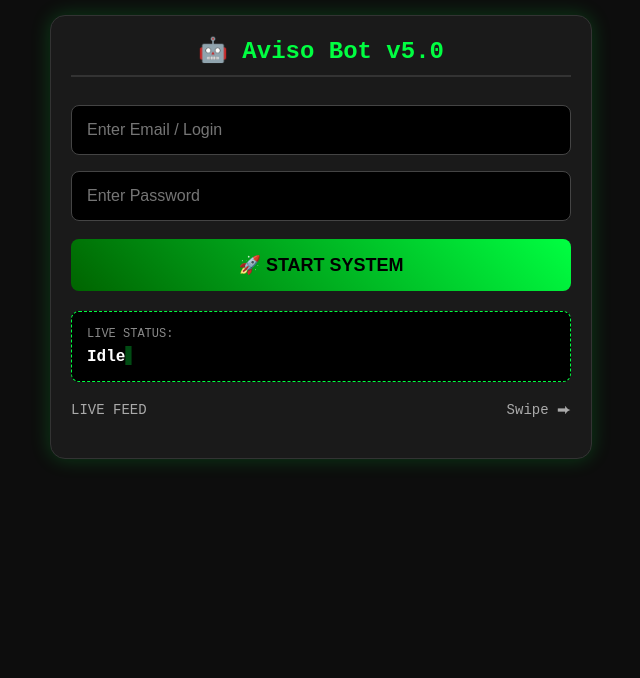
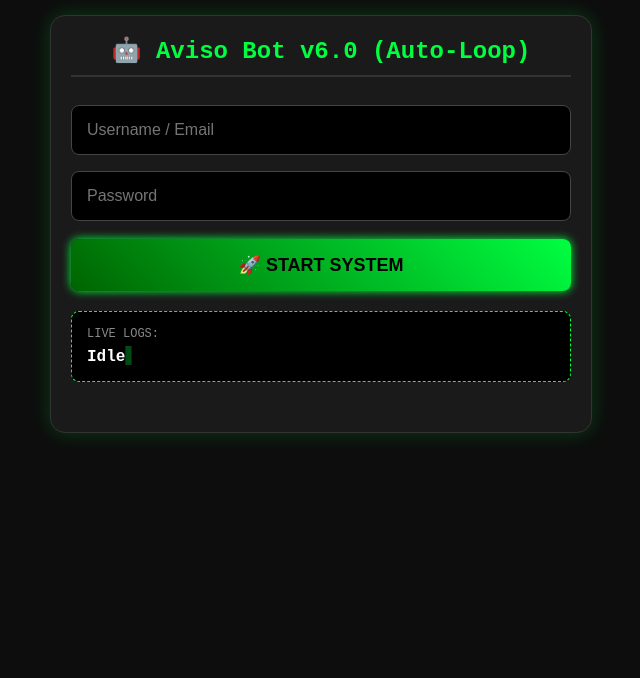
Before and after one commit to marslan-786/Aviso-2, a Flask app: page / in a window 1280 px wide. Shown: the top 678 px of the page, without its empty margins (319-959 px from the left). Run offline with Flask 3, Linux system fonts and the light colour scheme; data that the repository does not hold is empty.

Commit message:
Update index.html

```diff
--- a/templates/index.html
+++ b/templates/index.html
@@ -3,7 +3,7 @@
 <head>
     <meta charset="UTF-8">
     <meta name="viewport" content="width=device-width, initial-scale=1.0, maximum-scale=1.0, user-scalable=no">
-    <title>Aviso Bot - Redmi 14C Controller</title>
+    <title>Aviso Auto-Pilot</title>
     <style>
         /* --- Hacker / Dark Theme --- */
         body {
@@ -28,92 +28,45 @@
             border: 1px solid #333;
         }
 
-        h2 {
-            text-align: center;
-            margin-top: 0;
-            border-bottom: 2px solid #333;
-            padding-bottom: 10px;
-        }
+        h2 { margin-top: 0; border-bottom: 2px solid #333; padding-bottom: 10px; text-align: center; }
 
-        /* --- Inputs --- */
         input {
-            width: 100%;
-            padding: 15px;
-            margin: 8px 0;
-            background: #000;
-            border: 1px solid #444;
-            color: white;
-            border-radius: 8px;
-            font-size: 16px;
-            box-sizing: border-box;
-            outline: none;
-            transition: border 0.3s;
+            width: 100%; padding: 15px; margin: 8px 0;
+            background: #000; border: 1px solid #444;
+            color: white; border-radius: 8px; font-size: 16px; box-sizing: border-box; outline: none;
         }
         input:focus { border-color: #00ff41; }
 
-        /* --- Buttons --- */
-        button {
-            width: 100%;
-            padding: 15px;
-            margin-top: 10px;
-            border: none;
-            border-radius: 8px;
-            cursor: pointer;
-            font-weight: bold;
-            font-size: 18px;
-            text-transform: uppercase;
+        /* --- TOGGLE BUTTON --- */
+        #actionBtn {
+            width: 100%; padding: 15px; margin-top: 10px;
+            border: none; border-radius: 8px; cursor: pointer;
+            font-weight: bold; font-size: 18px; text-transform: uppercase;
+            transition: 0.3s;
         }
-        .btn-start { background: linear-gradient(45deg, #006400, #00ff41); color: black; }
-        .btn-code { background: #ff9800; color: black; margin-top: 5px; }
-        button:disabled { background: #333; color: #888; cursor: not-allowed; }
+        .mode-start { background: linear-gradient(45deg, #006400, #00ff41); color: black; box-shadow: 0 0 10px #00ff41; }
+        .mode-stop { background: linear-gradient(45deg, #8b0000, #ff0000); color: white; box-shadow: 0 0 10px #ff0000; }
 
-        /* --- Live Status --- */
+        .btn-code { background: #ff9800; color: black; width: 100%; padding: 12px; margin-top: 5px; border:none; border-radius:6px; font-weight:bold;}
+
+        #code-area { display: none; background: #2a2000; border: 2px solid #ffcc00; padding: 15px; border-radius: 8px; margin-top: 15px; }
+
+        /* --- Status Log --- */
         .status-wrapper {
-            margin-top: 20px;
-            background: #000;
-            border: 1px dashed #00ff41;
-            padding: 15px;
-            border-radius: 8px;
-            text-align: left;
+            margin-top: 20px; background: #000; border: 1px dashed #00ff41;
+            padding: 15px; border-radius: 8px; text-align: left;
         }
-        .live-status {
-            font-size: 16px;
-            color: #fff;
-            margin-top: 5px;
-            font-weight: bold;
-            white-space: pre-wrap;
-        }
+        .live-status { font-size: 16px; color: #fff; margin-top: 5px; font-weight: bold; }
         .live-status::after { content: "▋"; animation: blink 1s infinite; color: #00ff41; }
         @keyframes blink { 50% { opacity: 0; } }
 
-        /* --- 2FA Section --- */
-        #code-area {
-            display: none;
-            background: #2a2000;
-            border: 2px solid #ffcc00;
-            padding: 15px;
-            border-radius: 8px;
-            margin-top: 15px;
-        }
-
         /* --- Gallery --- */
-        .gallery-label { margin-top: 20px; font-size: 14px; color: #aaa; display: flex; justify-content: space-between; }
-
         .gallery-container {
-            display: flex;
-            overflow-x: auto;
-            gap: 10px;
-            padding: 10px 0;
-            scroll-behavior: smooth;
+            display: flex; overflow-x: auto; gap: 10px; padding: 10px 0; scroll-behavior: smooth; margin-top: 10px;
         }
         .gallery-container::-webkit-scrollbar { display: none; }
-
         .gallery-container img {
-            height: 180px;
-            border-radius: 8px;
-            border: 2px solid #333;
-            flex-shrink: 0;
-            box-shadow: 0 4px 8px rgba(0,0,0,0.5);
+            height: 150px; border-radius: 8px; border: 2px solid #333; flex-shrink: 0;
         }
         .gallery-container img.new-img { border-color: #00ff41; }
 
@@ -122,12 +75,12 @@
 <body>
 
     <div class="container">
-        <h2>🤖 Aviso Bot v5.0</h2>
+        <h2>🤖 Aviso Bot v6.0 (Auto-Loop)</h2>
 
-        <input type="text" id="username" placeholder="Enter Email / Login">
-        <input type="password" id="password" placeholder="Enter Password">
+        <input type="text" id="username" placeholder="Username / Email">
+        <input type="password" id="password" placeholder="Password">
 
-        <button class="btn-start" id="startBtn" onclick="startBot()">🚀 START SYSTEM</button>
+        <button id="actionBtn" class="mode-start" onclick="toggleBot()">🚀 START SYSTEM</button>
 
         <div id="code-area">
             <h3 style="margin:0 0 10px 0; color:#ffcc00;">🔑 Code Required</h3>
@@ -136,41 +89,33 @@
         </div>
 
         <div class="status-wrapper">
-            <div style="font-size: 12px; color: #888;">LIVE STATUS:</div>
-            <div id="status-text" class="live-status">Initializing...</div>
+            <div style="font-size: 12px; color: #888;">LIVE LOGS:</div>
+            <div id="status-text" class="live-status">System Ready.</div>
         </div>
 
-        <div class="gallery-label">
-            <span>LIVE FEED</span>
-            <span>Swipe ⮕</span>
-        </div>
         <div class="gallery-container" id="gallery"></div>
     </div>
 
     <script>
         const displayedImages = new Set();
-        const MAX_IMAGES = 10;
+        let isBotRunning = false; // Local state tracking
 
-        // --- 1. WINDOW LOAD: Restore Data & Fetch Status Immediately ---
         window.onload = function() {
-            // LocalStorage سے پرانا پاسورڈ اٹھائیں
             const savedUser = localStorage.getItem('aviso_user');
             const savedPass = localStorage.getItem('aviso_pass');
-
             if (savedUser) document.getElementById('username').value = savedUser;
             if (savedPass) document.getElementById('password').value = savedPass;
-
-            // فوراً اسٹیٹس چیک کریں (انتظار کیے بغیر)
             pollStatus();
         };
 
-        function startBot() {
+        function toggleBot() {
             const u = document.getElementById('username').value;
             const p = document.getElementById('password').value;
+            const btn = document.getElementById('actionBtn');
 
-            if(!u || !p) { alert("❌ Please enter details first."); return; }
-
-            // --- SAVE TO BROWSER MEMORY ---
+            if (!isBotRunning) {
+                // --- START COMMAND ---
+                if(!u || !p) { alert("❌ Enter login details!"); return; }
                 localStorage.setItem('aviso_user', u);
                 localStorage.setItem('aviso_pass', p);
 
@@ -180,84 +125,80 @@
                     body: JSON.stringify({username: u, password: p})
                 });
 
-            updateBtnState(true);
+                // UI Instant Update
+                btn.innerText = "⏳ STARTING...";
+                btn.disabled = true; // Prevent double click
+            } else {
+                // --- STOP COMMAND ---
+                if(confirm("🛑 Are you sure you want to stop the cycle?")) {
+                    fetch('/stop', { method: 'POST' });
+                    btn.innerText = "🛑 STOPPING...";
+                    btn.disabled = true;
+                }
+            }
         }
 
         function submitCode() {
             const code = document.getElementById('otp-input').value;
-            if(!code) return;
-
+            if(code) {
                 fetch('/submit_code', {
                     method: 'POST',
                     headers: {'Content-Type': 'application/json'},
                     body: JSON.stringify({code: code})
                 });
-
+                document.getElementById('code-area').style.display = "none";
                 document.getElementById('otp-input').value = "";
-            document.getElementById('code-area').style.display = "none";
-        }
-
-        function updateBtnState(isRunning) {
-            const btn = document.getElementById('startBtn');
-            if (isRunning) {
-                btn.disabled = true;
-                btn.innerHTML = "⏳ SYSTEM RUNNING...";
-                btn.style.background = "#333";
-                btn.style.color = "#888";
-            } else {
-                btn.disabled = false;
-                btn.innerHTML = "🚀 START SYSTEM";
-                btn.style.background = "linear-gradient(45deg, #006400, #00ff41)";
-                btn.style.color = "black";
             }
         }
 
-        // --- POLLING FUNCTION (Called periodically) ---
+        // --- UPDATE UI FROM SERVER STATUS ---
+        function updateButton(serverRunning) {
+            const btn = document.getElementById('actionBtn');
+            isBotRunning = serverRunning;
+
+            if (serverRunning) {
+                btn.innerText = "🛑 STOP SYSTEM";
+                btn.className = "mode-stop";
+                btn.disabled = false;
+            } else {
+                btn.innerText = "🚀 START SYSTEM";
+                btn.className = "mode-start";
+                btn.disabled = false;
+            }
+        }
+
         function pollStatus() {
             fetch('/status').then(r => r.json()).then(data => {
                 // 1. Update Text
                 const statusEl = document.getElementById('status-text');
                 if (statusEl.innerText !== data.step) statusEl.innerText = data.step;
 
-                // 2. Update Button State based on Backend
-                // اگر بیک اینڈ چل رہا ہے تو بٹن ڈس ایبل رکھیں، ورنہ ان ایبل کر دیں
-                updateBtnState(data.is_running);
+                // 2. Button Sync
+                updateButton(data.is_running);
 
-                // 3. Handle Code
+                // 3. Code Input
                 const codeDiv = document.getElementById('code-area');
                 if (data.needs_code) codeDiv.style.display = 'block';
                 else codeDiv.style.display = 'none';
 
-                // 4. Handle Gallery (Persistence Logic)
+                // 4. Gallery
                 const gallery = document.getElementById('gallery');
-
-                // بیک اینڈ سے آئی ہوئی ساری تصاویر چیک کریں
                 data.images.forEach(imgName => {
-                    // اگر یہ تصویر پہلے سے موجود نہیں ہے، تب ہی ایڈ کریں
                     if (!displayedImages.has(imgName)) {
                         const img = document.createElement('img');
                         img.src = `/static/screenshots/${imgName}`;
                         img.classList.add("new-img");
                         img.onclick = function() { window.open(this.src, '_blank'); };
-
                         gallery.appendChild(img);
                         displayedImages.add(imgName);
-
-                        // FIFO Logic (Max 10)
-                        if (gallery.children.length > MAX_IMAGES) {
-                            gallery.removeChild(gallery.firstElementChild);
-                        }
-
-                        // Auto Scroll
+                        if (gallery.children.length > 10) gallery.removeChild(gallery.firstElementChild);
                         gallery.scrollLeft = gallery.scrollWidth;
                     }
                 });
-            }).catch(e => console.log("Waiting for backend..."));
+            }).catch(e => console.log("Backend offline?"));
         }
 
-        // ہر 1 سیکنڈ بعد اپ ڈیٹ کریں
         setInterval(pollStatus, 1000);
-
     </script>
 
 </body>
```
Lines whose indentation alone changed are shown as unchanged.
